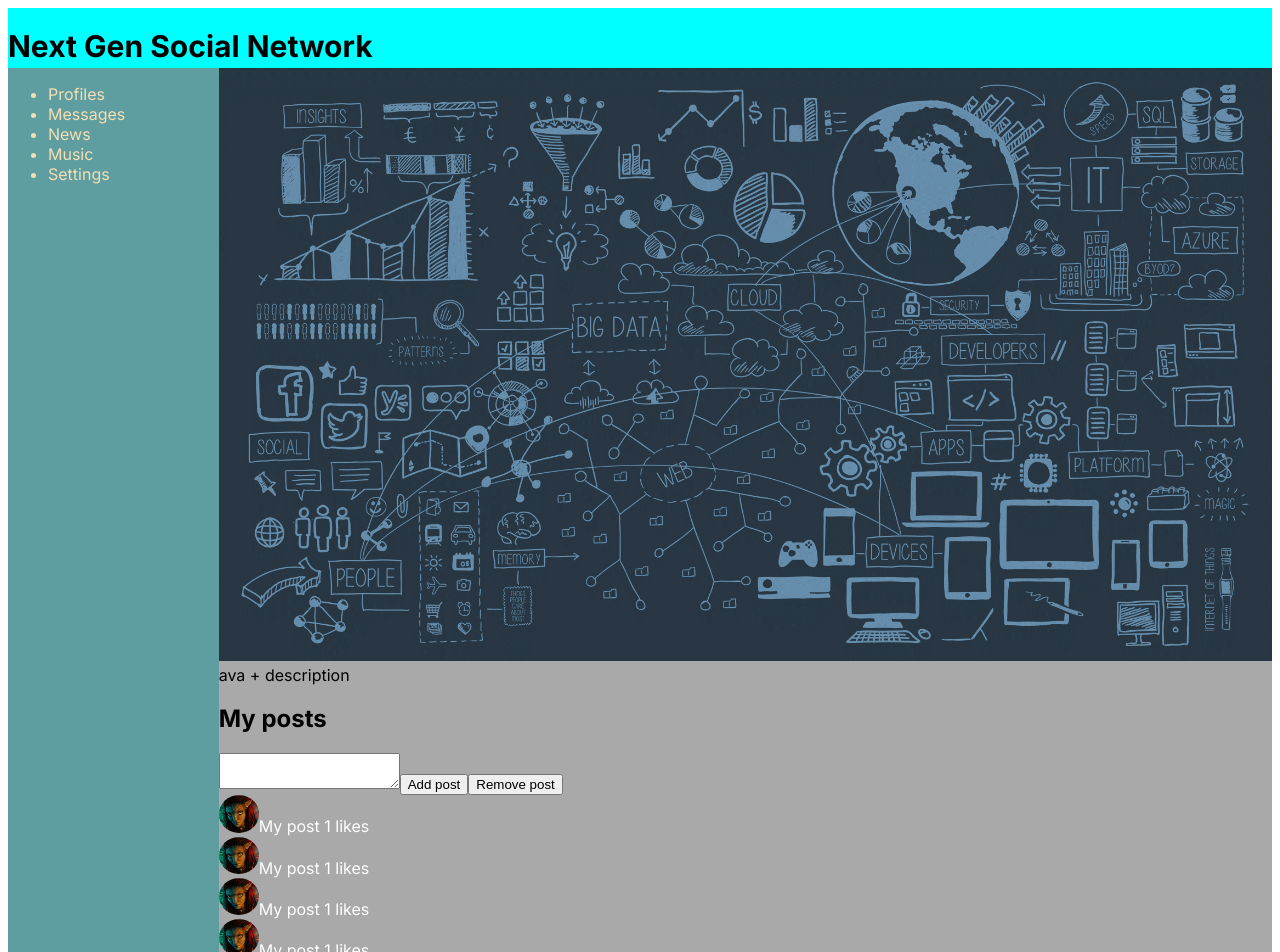
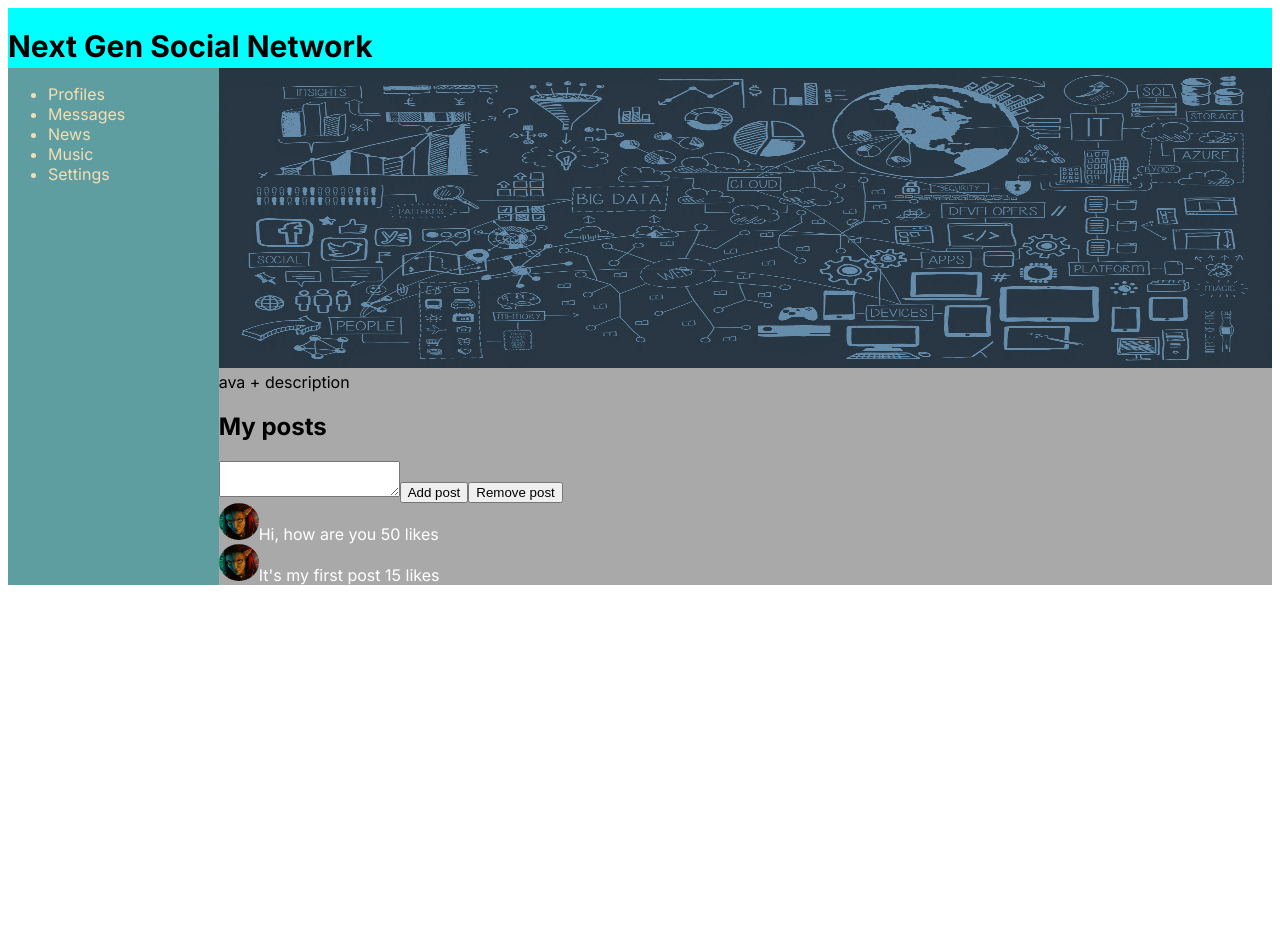
Before and after one commit to ivansukhoparov/037-02-socialnetwork, a Next.js app: page / in a window 1280 px wide. Shown: the top 952 px of the page. After the commit the page ends 800 px from the top, so only its background shows below. Built offline with nearby package versions, Linux system fonts and the light colour scheme.

Commit message:
add props

```diff
--- a/src/app/components/Profile/Posts/PostsList/Post/Post.tsx
+++ b/src/app/components/Profile/Posts/PostsList/Post/Post.tsx
@@ -1,11 +1,11 @@
 import s from "./Post.module.css";
 
-export const Post = () => {
+export const Post = (props: any) => {
     return (
             <div className={s.item}>
                 <img src="/avator.png"/>
-                My post 1
-                <span> likes</span>
+                <span>{props.message}</span>
+                <span> {props.likesCount} likes</span>
             </div>
 );
 }
--- a/src/app/components/Profile/Posts/PostsList/PostsList.tsx
+++ b/src/app/components/Profile/Posts/PostsList/PostsList.tsx
@@ -5,11 +5,9 @@ import {NewPosts} from "@/app/components/Profile/Posts/NewPost/NewPosts";
 export const PostsList = () => {
     return (
             <div className={s.posts}>
-                <Post/>
-                <Post/>
-                <Post/>
-                <Post/>
-                <Post/>
+                <Post message="Hi, how are you" likesCount="50"/>
+                <Post message="It's my first post" likesCount="15"/>
+
             </div>
     );
 }
--- a/src/app/components/Profile/Profile.module.css
+++ b/src/app/components/Profile/Profile.module.css
@@ -9,4 +9,5 @@
 
 .contentHeader img{
 width: 100%;
+    height: 300px;
 }
```
